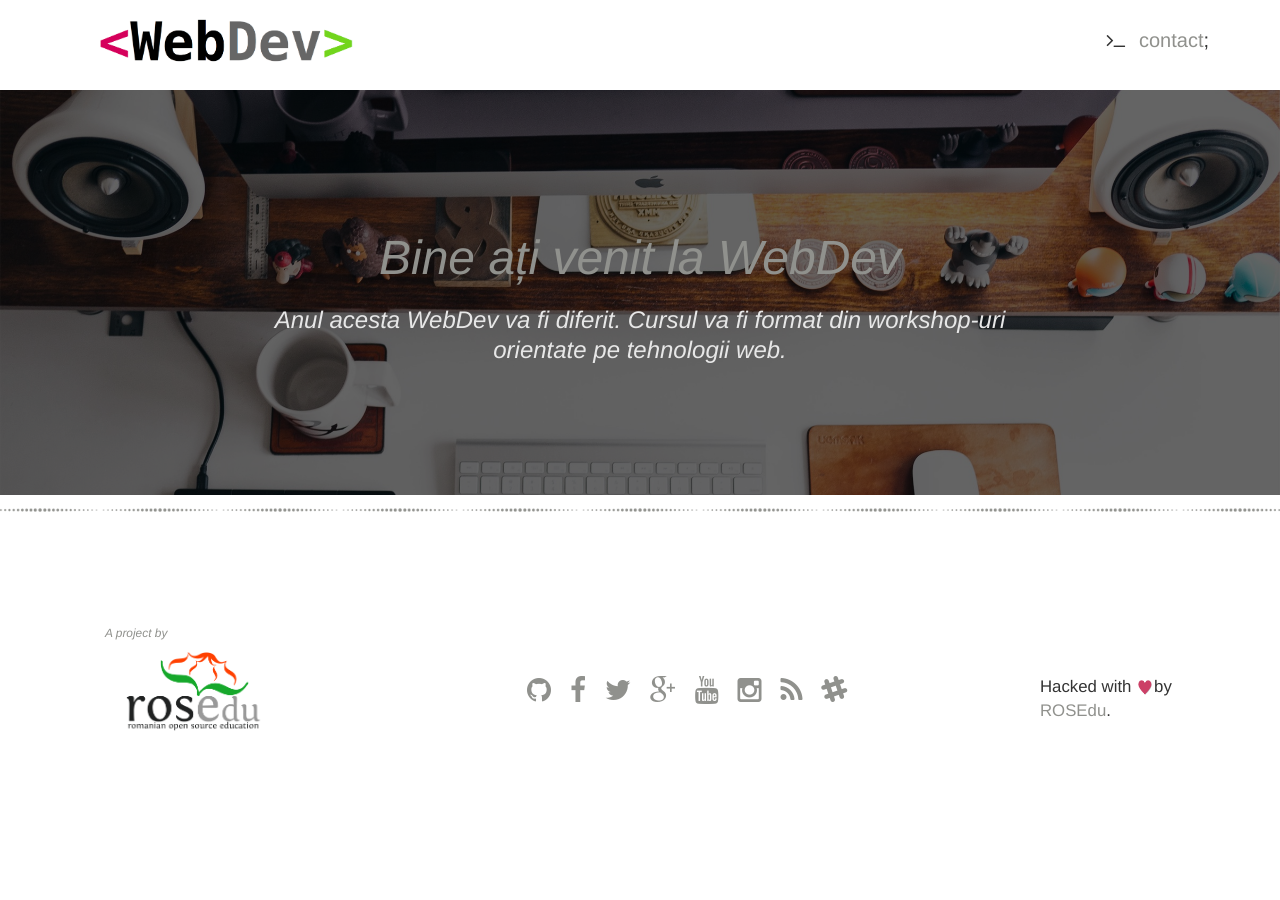
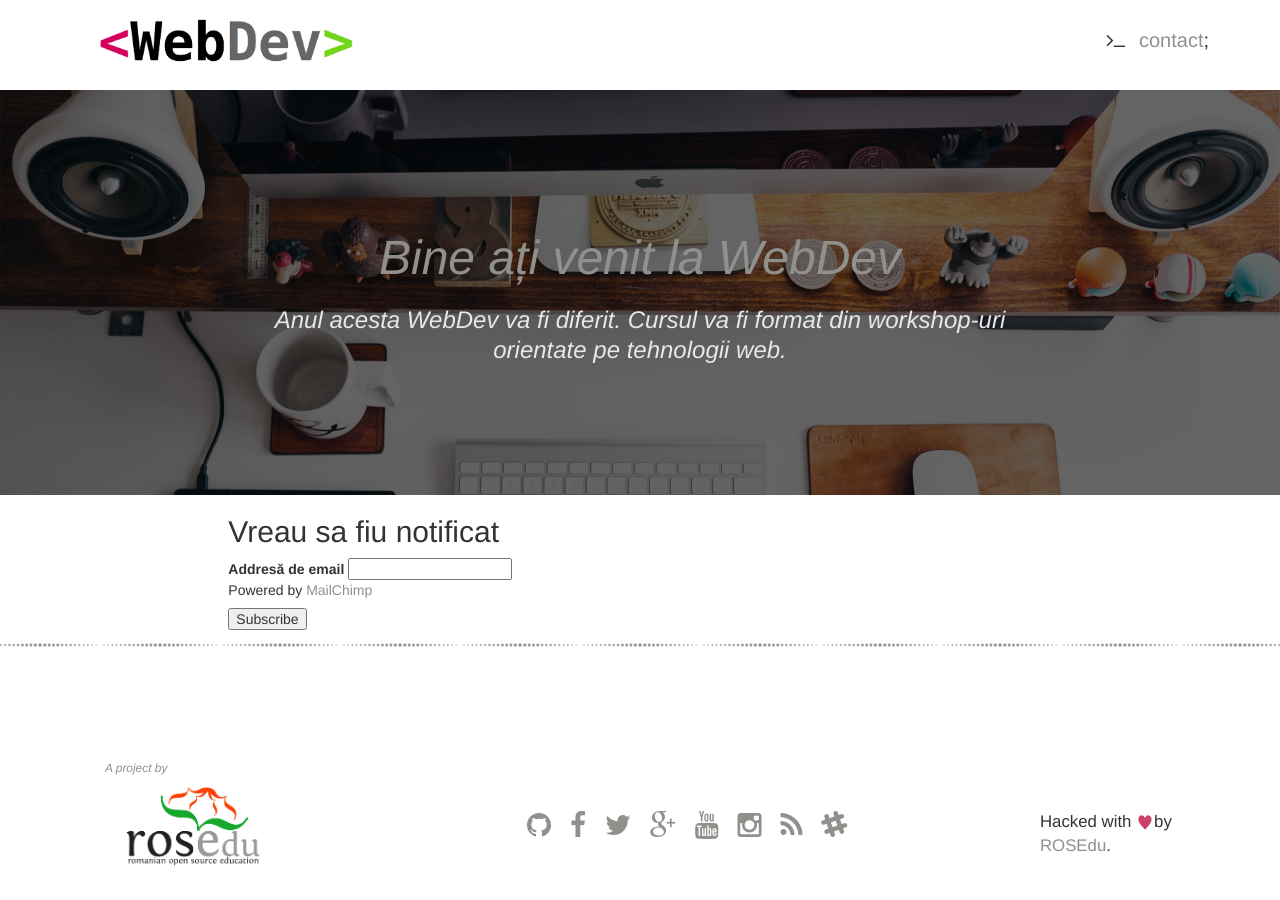
Before and after one commit to rosedu/webdev.rosedu.org, a Jekyll site: the page built from index.html, in a window 1280 px wide. Built offline with Jekyll 4.4.1, drawn with Linux system fonts in a browser that asks for light colours; nearby versions of some CDN libraries; comment, search, counter and statistics services are not loaded.

Commit message:
Add mailchimp

```diff
--- a/_includes/contact.html
+++ b/_includes/contact.html
@@ -1,5 +1,57 @@
 <!-- contact -->
 <article id="contact" class="footer">
+
+  <div class="col-md-8 col-md-offset-2">
+    <!-- Begin MailChimp Signup Form -->
+    <link href="//cdn-images.mailchimp.com/embedcode/classic-081711.css" rel="stylesheet" type="text/css">
+    <style type="text/css">
+      #mc_embed_signup{background:#fff; clear:left; font:14px Helvetica,Arial,sans-serif; }
+      /* Add your own MailChimp form style overrides in your site stylesheet or in this style block.
+         We recommend moving this block and the preceding CSS link to the HEAD of your HTML file. */
+    </style>
+    <div id="mc_embed_signup">
+    <form action="//rosedu.us6.list-manage.com/subscribe/post?u=cb0d5f5c52&amp;id=c8d7289b5f" method="post" id="mc-embedded-subscribe-form" name="mc-embedded-subscribe-form" class="validate" target="_blank" novalidate>
+        <div id="mc_embed_signup_scroll">
+      <h2>Vreau sa fiu notificat</h2>
+    <div class="mc-field-group">
+      <label for="mce-EMAIL">Addresă de email </label>
+      <input type="email" value="" name="EMAIL" class="required email" id="mce-EMAIL">
+    </div>
+    <p>Powered by <a href="http://eepurl.com/bCoX6j" title="MailChimp - email marketing made easy and fun">MailChimp</a></p>
+      <div id="mce-responses" class="clear">
+        <div class="response" id="mce-error-response" style="display:none"></div>
+        <div class="response" id="mce-success-response" style="display:none"></div>
+      </div>    <!-- real people should not fill this in and expect good things - do not remove this or risk form bot signups-->
+        <div style="position: absolute; left: -5000px;"><input type="text" name="b_cb0d5f5c52_c8d7289b5f" tabindex="-1" value=""></div>
+        <div class="clear"><input type="submit" value="Subscribe" name="subscribe" id="mc-embedded-subscribe" class="button"></div>
+        </div>
+    </form>
+    </div>
+    <script type='text/javascript' src='//s3.amazonaws.com/downloads.mailchimp.com/js/mc-validate.js'></script><script type='text/javascript'>(function($) {window.fnames = new Array(); window.ftypes = new Array();fnames[0]='EMAIL';ftypes[0]='email';fnames[1]='FNAME';ftypes[1]='text';fnames[2]='LNAME';ftypes[2]='text'; /*
+     * Translated default messages for the $ validation plugin.
+     * Locale: RO
+     */
+    $.extend($.validator.messages, {
+      required: "Acest câmp este obligatoriu.",
+      remote: "Te rugăm să completezi acest câmp.",
+      email: "Te rugăm să introduci o adresă de email validă",
+      url: "Te rugăm sa introduci o adresă URL validă.",
+      date: "Te rugăm să introduci o dată corectă.",
+      dateISO: "Te rugăm să introduci o dată (ISO) corectă.",
+      number: "Te rugăm să introduci un număr întreg valid.",
+      digits: "Te rugăm să introduci doar cifre.",
+      creditcard: "Te rugăm să introduci un numar de carte de credit valid.",
+      equalTo: "Te rugăm să reintroduci valoarea.",
+      accept: "Te rugăm să introduci o valoare cu o extensie validă.",
+      maxlength: $.validator.format("Te rugăm să nu introduci mai mult de {0} caractere."),
+      minlength: $.validator.format("Te rugăm să introduci cel puțin {0} caractere."),
+      rangelength: $.validator.format("Te rugăm să introduci o valoare între {0} și {1} caractere."),
+      range: $.validator.format("Te rugăm să introduci o valoare între {0} și {1}."),
+      max: $.validator.format("Te rugăm să introduci o valoare egal sau mai mică decât {0}."),
+      min: $.validator.format("Te rugăm să introduci o valoare egal sau mai mare decât {0}.")
+    });}(jQuery));var $mcj = jQuery.noConflict(true);</script>
+    <!--End mc_embed_signup-->
+  </div>
   <div class="col-md-12"id="contact-banner"></div>
   <div class="col-sm-11">
     <div class="row">
```
